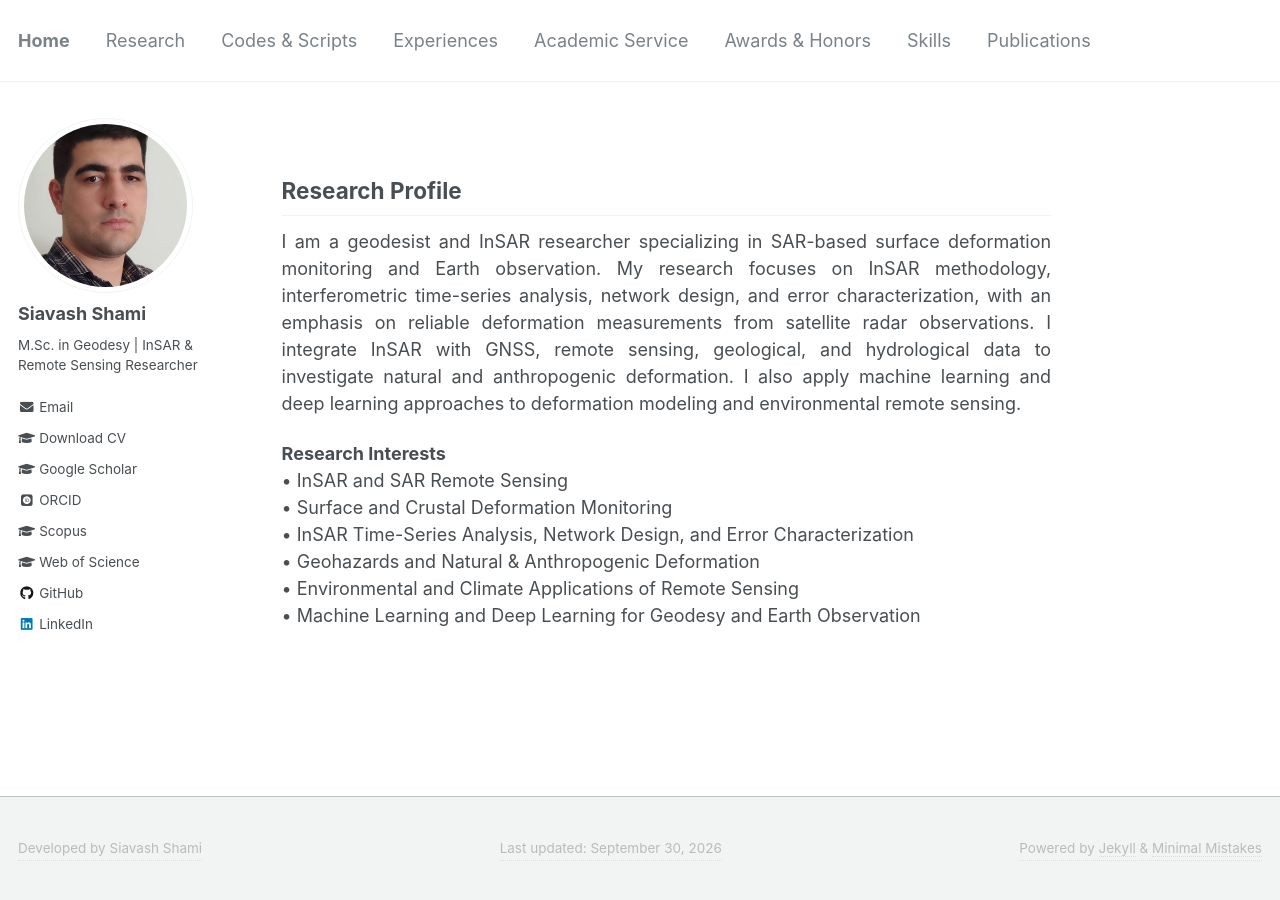
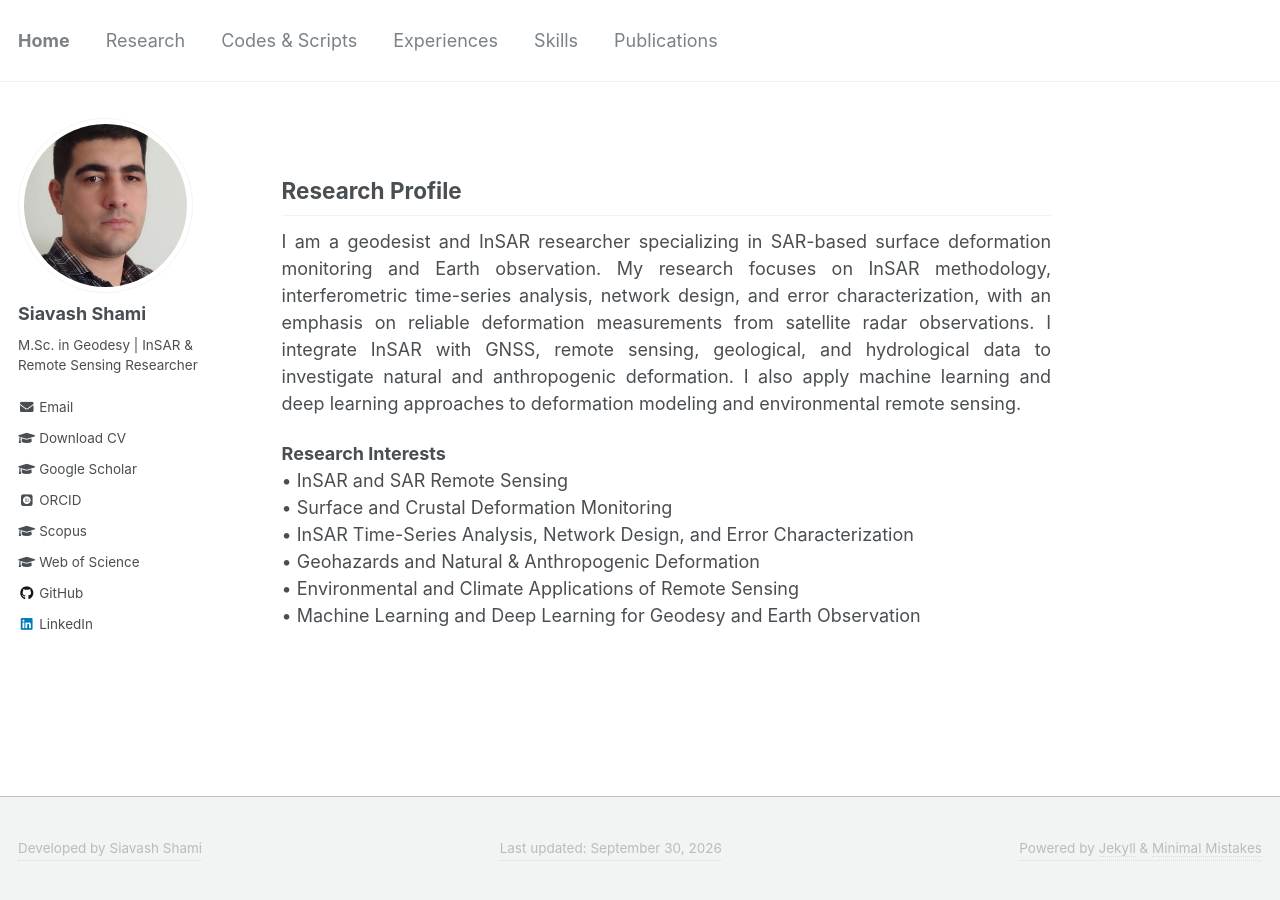
Before and after one commit to siavashshami/siavashshami.github.io, a Jekyll site: the page built from _pages/home.md, in a window 1280 px wide. Built offline with Jekyll 4.4.1, drawn with Linux system fonts in a browser that asks for light colours; some web fonts are replaced.

Commit message:
Update navigation.yml

```diff
--- a/_data/navigation.yml
+++ b/_data/navigation.yml
@@ -13,12 +13,6 @@ main:
   - title: "Experiences"
     url: /experiences/
 
-  - title: "Academic Service"
-    url: /academic_service/
-
-  - title: "Awards & Honors"
-    url: /awards_honors/
-
   - title: "Skills"
     url: /skills/
 
```
